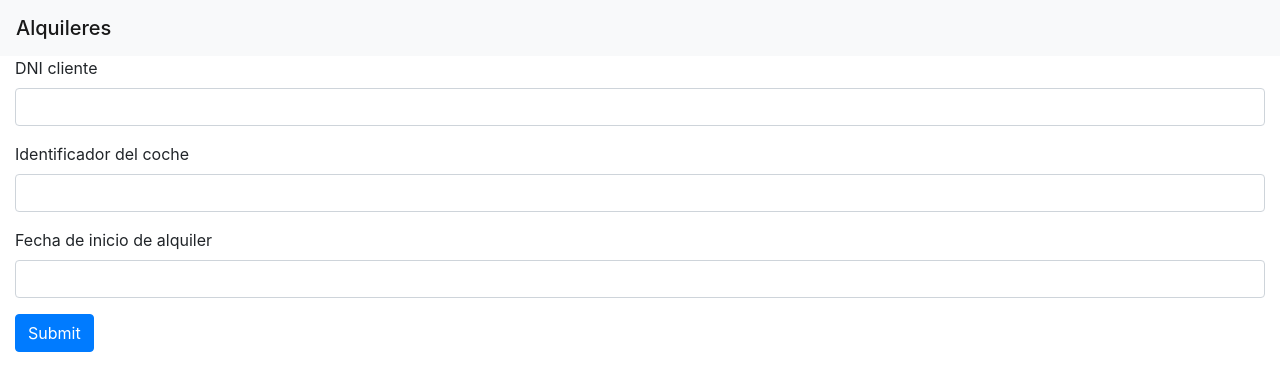
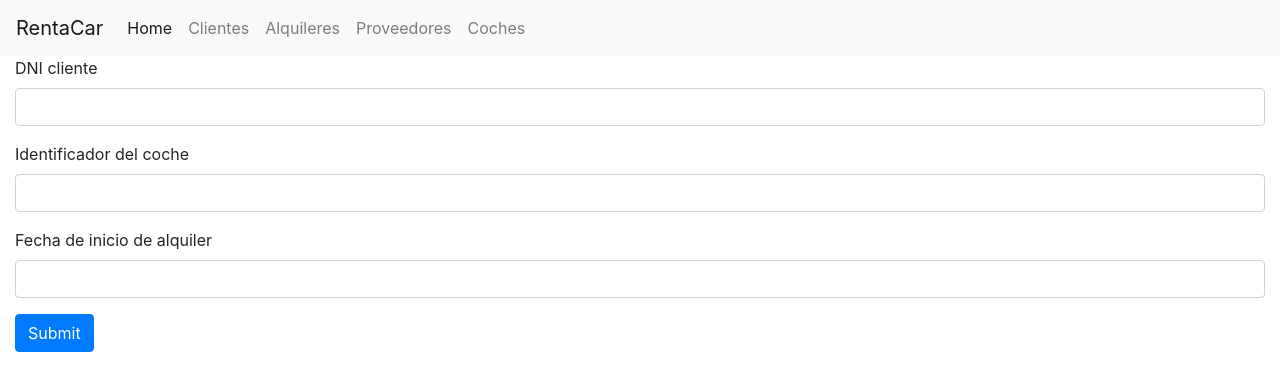
Before and after one commit to yabirgb/ddsi, a Flask app: page /alquileres/consulta in a window 1280 px wide. Shown: the top 391 px of the page. Run offline with Flask 2, Linux system fonts and the light colour scheme; some libraries are stand-ins or nearby versions.

Commit message:
Añade cabecera común

```diff
--- a/src/templates/alquileres_query.html
+++ b/src/templates/alquileres_query.html
@@ -7,9 +7,7 @@
 
 <body>
 
-  <nav class="navbar navbar-light bg-light">
-    <span class="navbar-brand mb-0 h1">Alquileres</span>
-  </nav>
+  {% include 'head.html' %}
 
   <div class="container-fluid">
 
--- /dev/null
+++ b/src/templates/head.html
@@ -0,0 +1,25 @@
+<nav class="navbar navbar-expand-lg navbar-light bg-light">
+  <button class="navbar-toggler" type="button" data-toggle="collapse" data-target="#navbarTogglerDemo01" aria-controls="navbarTogglerDemo01" aria-expanded="false" aria-label="Toggle navigation">
+    <span class="navbar-toggler-icon"></span>
+  </button>
+  <div class="collapse navbar-collapse" id="navbarTogglerDemo01">
+    <a class="navbar-brand" href="#">RentaCar</a>
+    <ul class="navbar-nav mr-auto mt-2 mt-lg-0">
+      <li class="nav-item active">
+        <a class="nav-link" href="#">Home <span class="sr-only">(current)</span></a>
+      </li>
+      <li class="nav-item">
+        <a href='/clientes' class="nav-link" href="#">Clientes</a>
+      </li>
+      <li class="nav-item">
+        <a href="/alquileres/consulta" class="nav-link" href="#">Alquileres</a>
+      </li>
+      <li class="nav-item">
+        <a href="/proveedores/consulta" class="nav-link" href="#">Proveedores</a>
+      </li>
+      <li class="nav-item">
+        <a href="/alquileres/consulta" class="nav-link" href="#">Coches</a>
+      </li>
+    </ul>
+  </div>
+</nav>
--- a/src/templates/proveedores_query.html
+++ b/src/templates/proveedores_query.html
@@ -7,9 +7,7 @@
 
 <body>
 
-  <nav class="navbar navbar-light bg-light">
-    <span class="navbar-brand mb-0 h1">Proveedores</span>
-  </nav>
+  {% include 'head.html' %}
 
   <div class="container-fluid">
 
```
